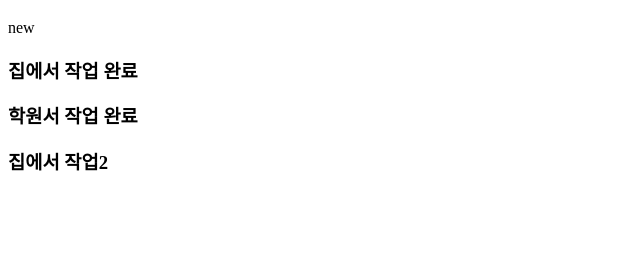
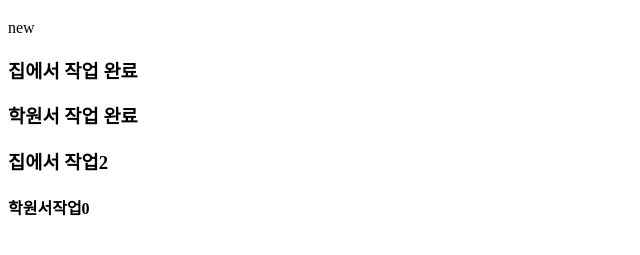
Before and after one commit to yulteacher/gittest_20251016-2, a plain HTML site: page index.html in a window 1280 px wide. Shown: the part 61-316 px from the top of the page, without its empty margins (0-640 px from the left). Drawn offline with Linux system fonts and the light colour scheme.

Commit message:
academy0

```diff
--- a/index.html
+++ b/index.html
@@ -15,6 +15,7 @@
     <h3>학원서 작업 완료</h3>
     <!--  집에서 땡기기 pull -->
     <h3>집에서 작업2</h3>
+    <h4>학원서작업0</h4>
 </body>
 
 </html>
```
